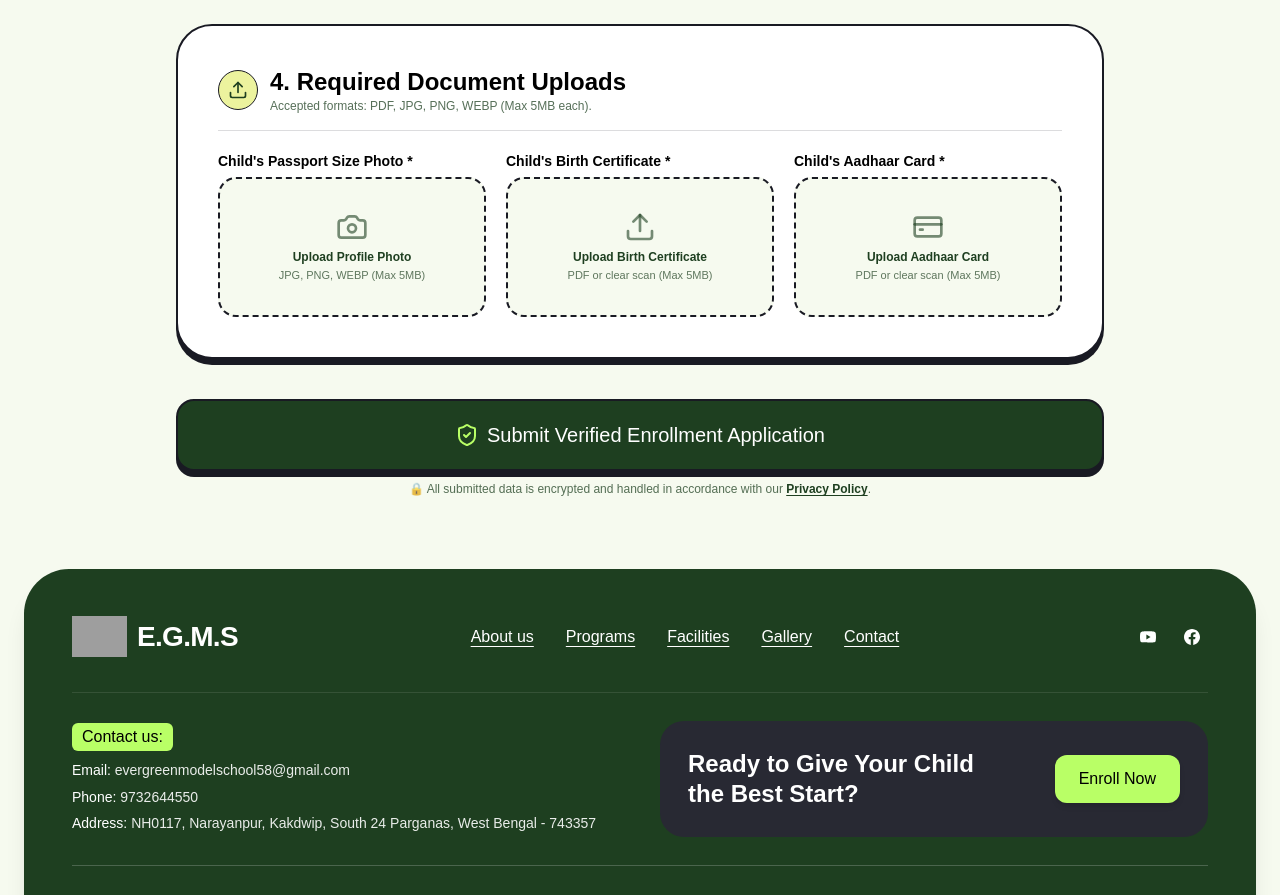
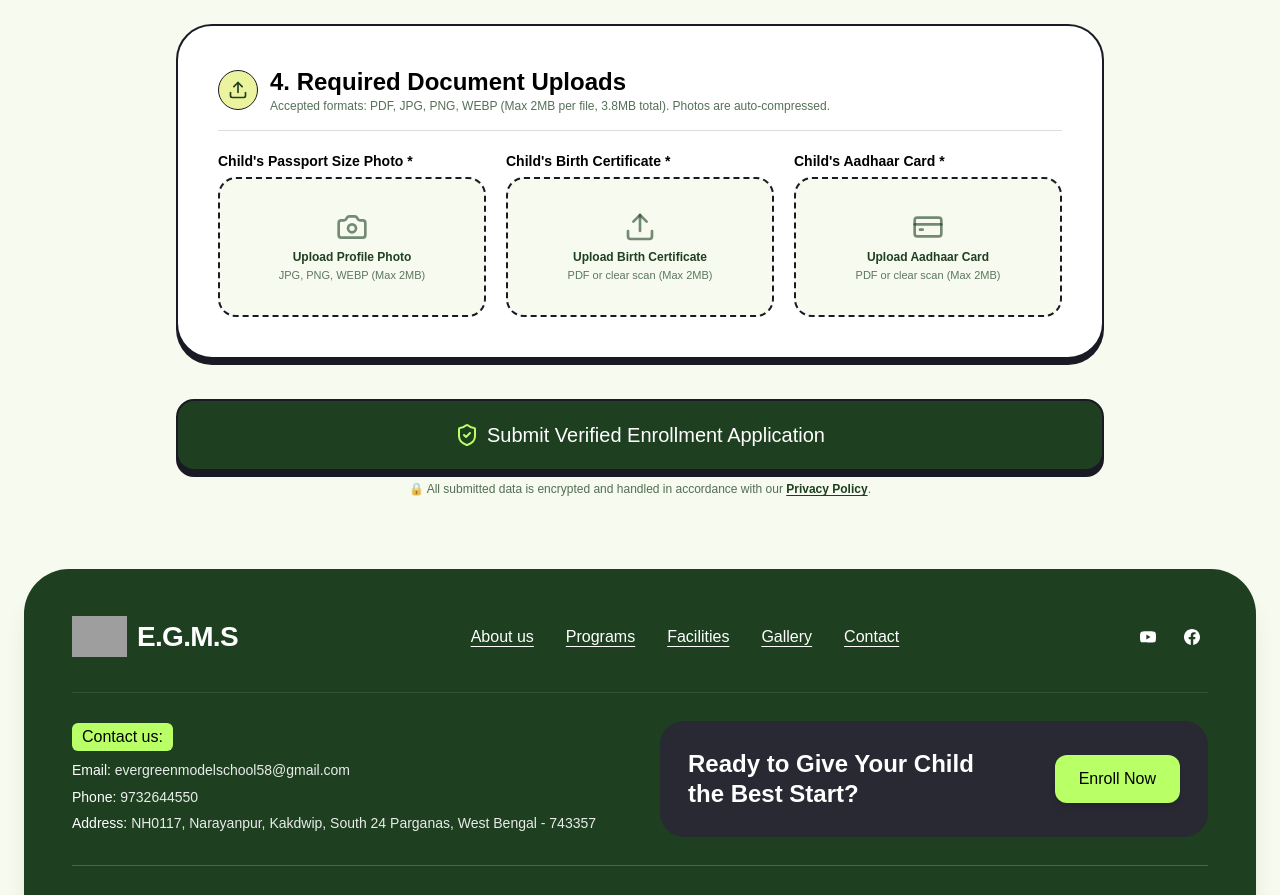
Before and after one commit to flameboy-dev/EGMS, a React (Vite) app in the folder frontend/: page /enroll in a window 1280 px wide. Shown: the part 1502-2397 px from the top of the page. Built offline with nearby package versions, Linux system fonts and the light colour scheme; no server answers; grey boxes are pictures that could not be loaded.

Commit message:
style(enroll): update file upload labels to reflect 2MB file limit and auto-compression

```diff
--- a/frontend/src/landing_page/enroll/EnrollPage.jsx
+++ b/frontend/src/landing_page/enroll/EnrollPage.jsx
@@ -716,7 +716,7 @@ function EnrollPage() {
                     4. Required Document Uploads
                   </h2>
                   <p className="font-poppins text-xs text-[#1E3F20]/75">
-                    Accepted formats: PDF, JPG, PNG, WEBP (Max 5MB each).
+                    Accepted formats: PDF, JPG, PNG, WEBP (Max 2MB per file, 3.8MB total). Photos are auto-compressed.
                   </p>
                 </div>
               </div>
@@ -735,7 +735,7 @@ function EnrollPage() {
                         Upload Profile Photo
                       </span>
                       <span className="font-poppins text-[10px] sm:text-[11px] text-[#1E3F20]/70 mt-0.5">
-                        JPG, PNG, WEBP (Max 5MB)
+                        JPG, PNG, WEBP (Max 2MB)
                       </span>
                       <input
                         type="file"
@@ -782,7 +782,7 @@ function EnrollPage() {
                         Upload Birth Certificate
                       </span>
                       <span className="font-poppins text-[10px] sm:text-[11px] text-[#1E3F20]/70 mt-0.5">
-                        PDF or clear scan (Max 5MB)
+                        PDF or clear scan (Max 2MB)
                       </span>
                       <input
                         type="file"
@@ -829,7 +829,7 @@ function EnrollPage() {
                         Upload Aadhaar Card
                       </span>
                       <span className="font-poppins text-[10px] sm:text-[11px] text-[#1E3F20]/70 mt-0.5">
-                        PDF or clear scan (Max 5MB)
+                        PDF or clear scan (Max 2MB)
                       </span>
                       <input
                         type="file"
```
